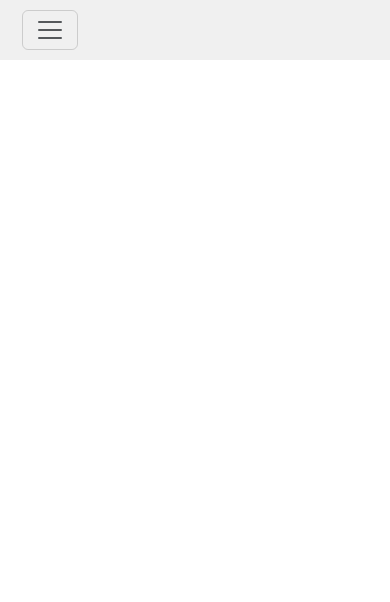
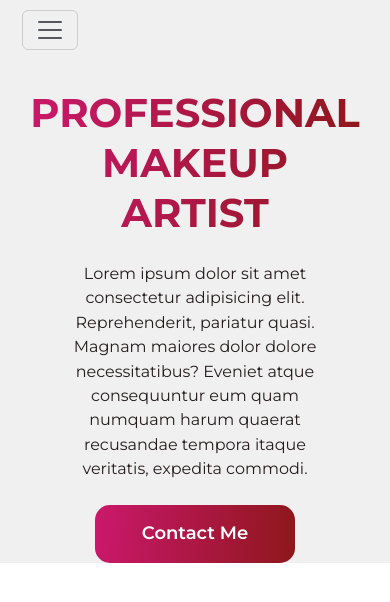
Before and after one commit to ogonekmateusz/agamua, a React (Vite) app: page / in a window 390 px wide. Shown: the top 602 px of the page. Built offline with nearby package versions, Linux system fonts and the light colour scheme.

Commit message:
Add responsive section hero

```diff
--- a/src/App.jsx
+++ b/src/App.jsx
@@ -2,6 +2,9 @@ import { BrowserRouter as Router, Route, Switch } from "react-router-dom";
 
 import Navigation from "./components/Navigation";
 import "./assets/navigation.css";
+
+import Hero from "./components/Hero.jsx"
+import "./assets/hero.css"
 
 function App() {
   return (
@@ -12,7 +15,7 @@ function App() {
       <div className="content">
         <Switch>
           <Route exact path="/">
-            {/* home */}
+            <Hero></Hero>
           </Route>
         </Switch>
       </div>
--- /dev/null
+++ b/src/assets/hero.css
@@ -0,0 +1,103 @@
+.hero-wrapper{
+    width: 100%;
+    background-color: #f0f0f0;
+}
+.hero{
+    width: 80%;
+}
+
+.hero-info{
+    width: 50%;
+}
+.hero-photo{
+    width: 50%;
+    img{
+        width: 438px;
+        height: 546px;
+    }
+}
+
+.hero-title{
+    font-weight: 700;
+    font-size: 64px;
+    line-height: 78.02px;
+    letter-spacing: 2%;
+     background: var(--pink-gradient);
+    -webkit-background-clip: text;
+    -webkit-text-fill-color: transparent;
+    background-clip: text;
+    color: transparent;
+}
+.hero-des{
+    color: var(--darkGray);
+    font-weight: 400;
+    font-size: 20px;
+    line-height: 24.38px;
+}
+.hero-btn{
+    width: 200px;
+    height: 58px;
+    border-radius: 15px;
+    padding: 10px 15px 10px 15px;
+    gap: 10px;
+    border: 0;
+    background-image: var(--pink-gradient);
+    font-weight: 600;
+    font-size: 18px;
+    line-height: 21.94px;
+    text-align: center;
+    color: var(--white);
+}
+.hero-btn:hover{
+    cursor:pointer;
+}
+
+
+/* Responsive functions */
+@media (max-width:1320px){
+    .hero{
+        width: 90%;
+    }
+    .hero-info{
+        width: 60%;
+    }
+    .hero-photo{
+        width: 40%;
+        img{
+            width: 100%;
+            height: 546px;
+        }
+    }
+}
+@media (max-width:1258px){
+    .hero-photo{
+        display: none !important;
+    }
+    .hero{
+        justify-content: center;
+    }
+    .hero-info{
+        align-items: center;
+        text-align: center;
+        width: 70%;
+    }
+}
+@media (max-width:575px){
+    .hero-wrapper{
+        margin-top: 40px;
+    }
+    .hero-title{
+        font-size: 300%;
+        line-height: 50px;
+    }
+
+}
+@media (max-width:406px) {
+    .hero-title{
+        font-size: 250%;
+        line-height: default !important;
+    }
+    .hero-des{
+        font-size: 100%;
+    }
+}
--- a/src/assets/navigation.css
+++ b/src/assets/navigation.css
@@ -1,6 +1,6 @@
 .navbar {
   width: 100%;
-  position: fixed;
+  /* position: fixed; */
   top: 0;
   left: 0;
   z-index: 999;
@@ -55,3 +55,11 @@
     padding: 10px !important;
   }
 }
+@media (max-width:575px){
+  .navbar{
+     position: absolute;
+     top: 0;
+     left: 0;
+     z-index: 999;
+  }
+}
--- /dev/null
+++ b/src/components/Hero.jsx
@@ -0,0 +1,17 @@
+import photo from "../assets/photos/image.png"
+const Hero = () => {
+    return (
+    <div className="hero-wrapper d-flex justify-content-center">
+        <div className="hero d-flex">
+            <div className="hero-info d-flex flex-column mt-5">
+                <div className="hero-title mb-4">PROFESSIONAL <br/> MAKEUP ARTIST</div>
+                <div className="hero-des mb-4">Lorem ipsum dolor sit amet consectetur adipisicing elit. Reprehenderit, pariatur quasi. Magnam maiores dolor dolore necessitatibus? Eveniet atque consequuntur eum quam numquam harum quaerat recusandae tempora itaque veritatis, expedita commodi.</div>
+                <button className="hero-btn">Contact Me</button>
+            </div>
+            <div className="hero-photo d-flex justify-content-end"><img src={photo} alt="woman"/></div>
+        </div>
+    </div>
+     );
+}
+
+export default Hero;
```
Also changed, not shown: src/assets/photos/image.png (added).
